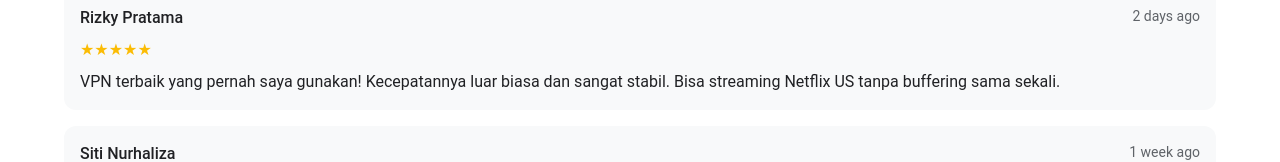
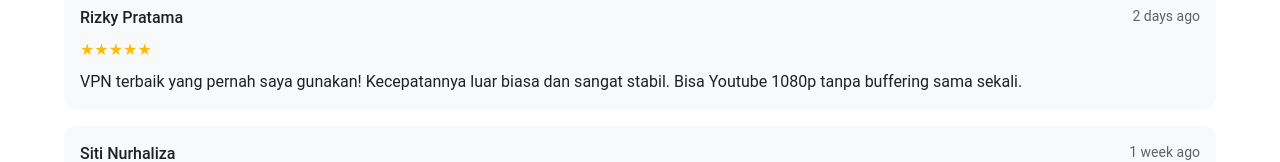
Before and after one commit to arivpnstores/Artun-VPN-Premium, a plain HTML site: page index.html in a window 1280 px wide. Shown: the part 1254-1416 px from the top of the page. Drawn offline with Linux system fonts and the light colour scheme; a web font is replaced by a local one.

Commit message:
Update index.html

```diff
--- a/index.html
+++ b/index.html
@@ -92,7 +92,7 @@
           <span class="review-date">2 days ago</span>
         </div>
         <div class="review-rating">★★★★★</div>
-        <p>VPN terbaik yang pernah saya gunakan! Kecepatannya luar biasa dan sangat stabil. Bisa streaming Netflix US tanpa buffering sama sekali.</p>
+        <p>VPN terbaik yang pernah saya gunakan! Kecepatannya luar biasa dan sangat stabil. Bisa Youtube 1080p tanpa buffering sama sekali.</p>
       </div>
 
       <div class="review">
```
